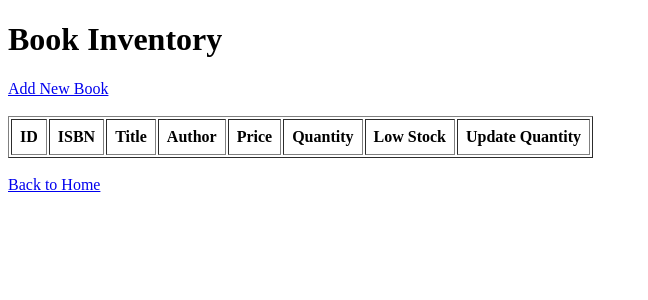
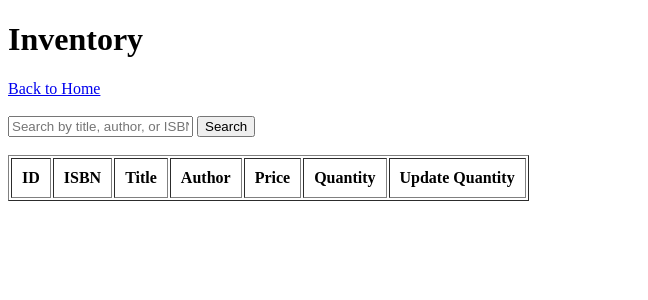
Before and after one commit to jospina07/noble-bookstore, a Flask app: page /books in a window 1280 px wide. Shown: the top 300 px of the page, without its empty margins (0-648 px from the left). Run offline with Flask 3, Linux system fonts and the light colour scheme; data that the repository does not hold is empty.

Commit message:
Added search and filter functionality to inventory

```diff
--- a/routes/book_routes.py
+++ b/routes/book_routes.py
@@ -15,12 +15,28 @@ def get_connection():
 
 @books_bp.route("/books")
 def list_books():
+
+    search_query = request.args.get("search", "")
+
     connection = get_connection()
-    books = connection.execute(
-        "SELECT * FROM books ORDER BY id DESC"
-    ).fetchall()
+
+    if search_query:
+        books = connection.execute(
+            """
+            SELECT * FROM books
+            WHERE title LIKE ? OR author LIKE ? OR isbn LIKE ?
+            ORDER BY id DESC
+            """,
+            (f"%{search_query}%", f"%{search_query}%", f"%{search_query}%")
+        ).fetchall()
+    else:
+        books = connection.execute(
+            "SELECT * FROM books ORDER BY id DESC"
+        ).fetchall()
+
     connection.close()
-    return render_template("inventory.html", books=books)
+
+    return render_template("inventory.html", books=books, search_query=search_query)
 
 
 @books_bp.route("/books/add", methods=["GET", "POST"])
@@ -217,9 +233,7 @@ def dashboard():
 @books_bp.route("/api/books")
 def api_books():
     connection = get_connection()
-    books = connection.execute(
-        "SELECT * FROM books ORDER BY id DESC"
-    ).fetchall()
+    books = connection.execute("SELECT * FROM books").fetchall()
     connection.close()
 
     return jsonify([dict(book) for book in books])
@@ -228,9 +242,7 @@ def api_books():
 @books_bp.route("/api/sales")
 def api_sales():
     connection = get_connection()
-    sales = connection.execute(
-        "SELECT * FROM sales ORDER BY sale_date DESC"
-    ).fetchall()
+    sales = connection.execute("SELECT * FROM sales").fetchall()
     connection.close()
 
     return jsonify([dict(sale) for sale in sales])
--- a/templates/inventory.html
+++ b/templates/inventory.html
@@ -1,17 +1,24 @@
 <!DOCTYPE html>
-<html lang="en">
+<html>
 <head>
-    <meta charset="UTF-8">
-    <meta name="viewport" content="width=device-width, initial-scale=1.0">
     <title>Inventory</title>
 </head>
 <body>
-    <h1>Book Inventory</h1>
 
-    <a href="/books/add">Add New Book</a>
+<h1>Inventory</h1>
+
+<a href="/">Back to Home</a>
+
 <br><br>
 
-    <table border="1" cellpadding="8">
+<form method="GET" action="/books">
+    <input type="text" name="search" placeholder="Search by title, author, or ISBN" value="{{ search_query }}">
+    <button type="submit">Search</button>
+</form>
+
+<br>
+
+<table border="1" cellpadding="10">
     <tr>
         <th>ID</th>
         <th>ISBN</th>
@@ -19,7 +26,6 @@
         <th>Author</th>
         <th>Price</th>
         <th>Quantity</th>
-            <th>Low Stock</th>
         <th>Update Quantity</th>
     </tr>
 
@@ -29,18 +35,11 @@
         <td>{{ book.isbn }}</td>
         <td>{{ book.title }}</td>
         <td>{{ book.author }}</td>
-            <td>{{ book.price }}</td>
+        <td>${{ "%.2f"|format(book.price) }}</td>
         <td>{{ book.quantity }}</td>
         <td>
-                {% if book.quantity < 5 %}
-                    Yes
-                {% else %}
-                    No
-                {% endif %}
-            </td>
-            <td>
             <form method="POST" action="/books/update/{{ book.id }}">
-                    <input type="number" name="quantity" min="0" required>
+                <input type="number" name="quantity" required>
                 <button type="submit">Update</button>
             </form>
         </td>
@@ -48,7 +47,5 @@
     {% endfor %}
 </table>
 
-    <br>
-    <a href="/">Back to Home</a>
 </body>
 </html>
```
Lines whose indentation alone changed are shown as unchanged.
